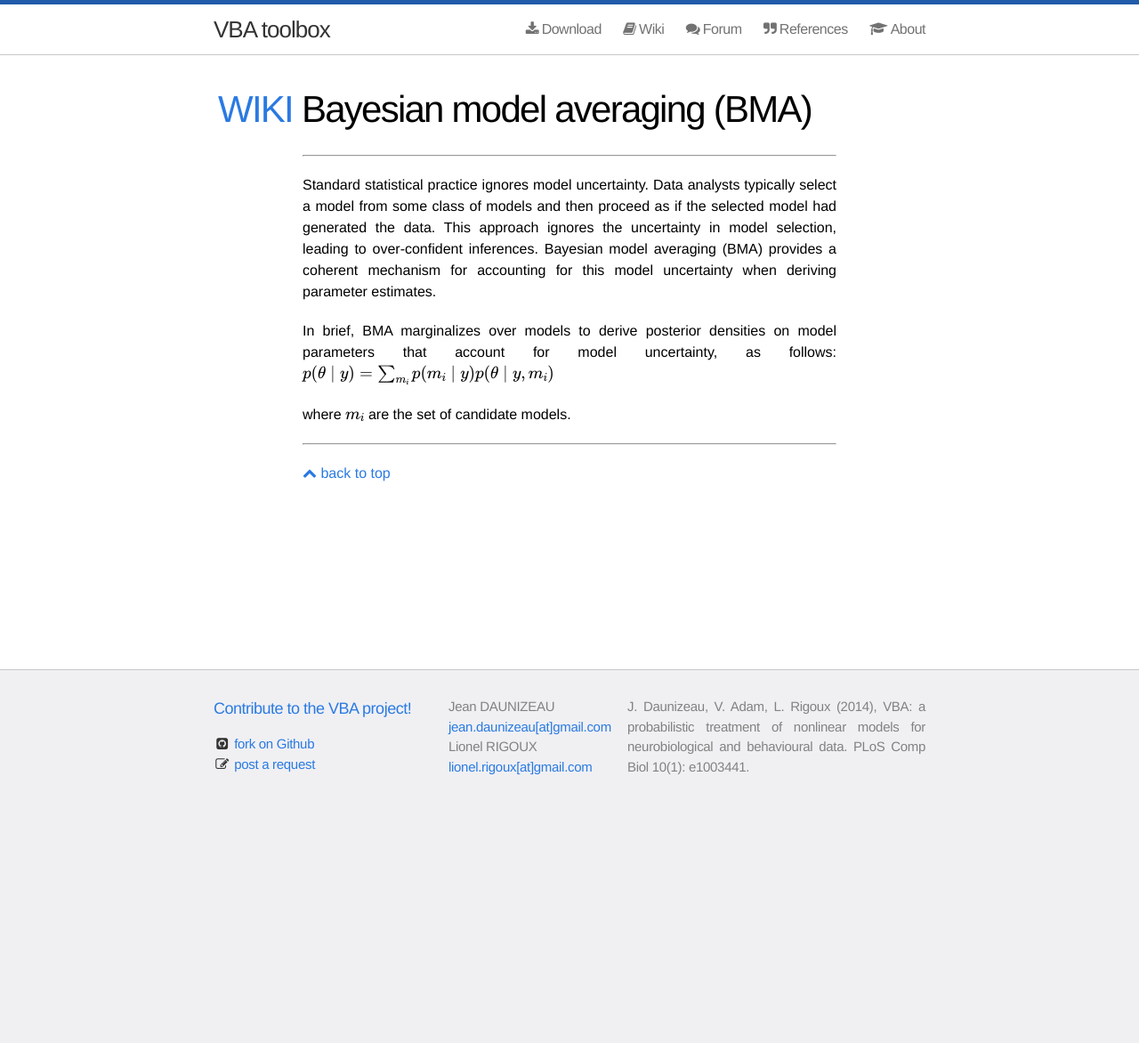
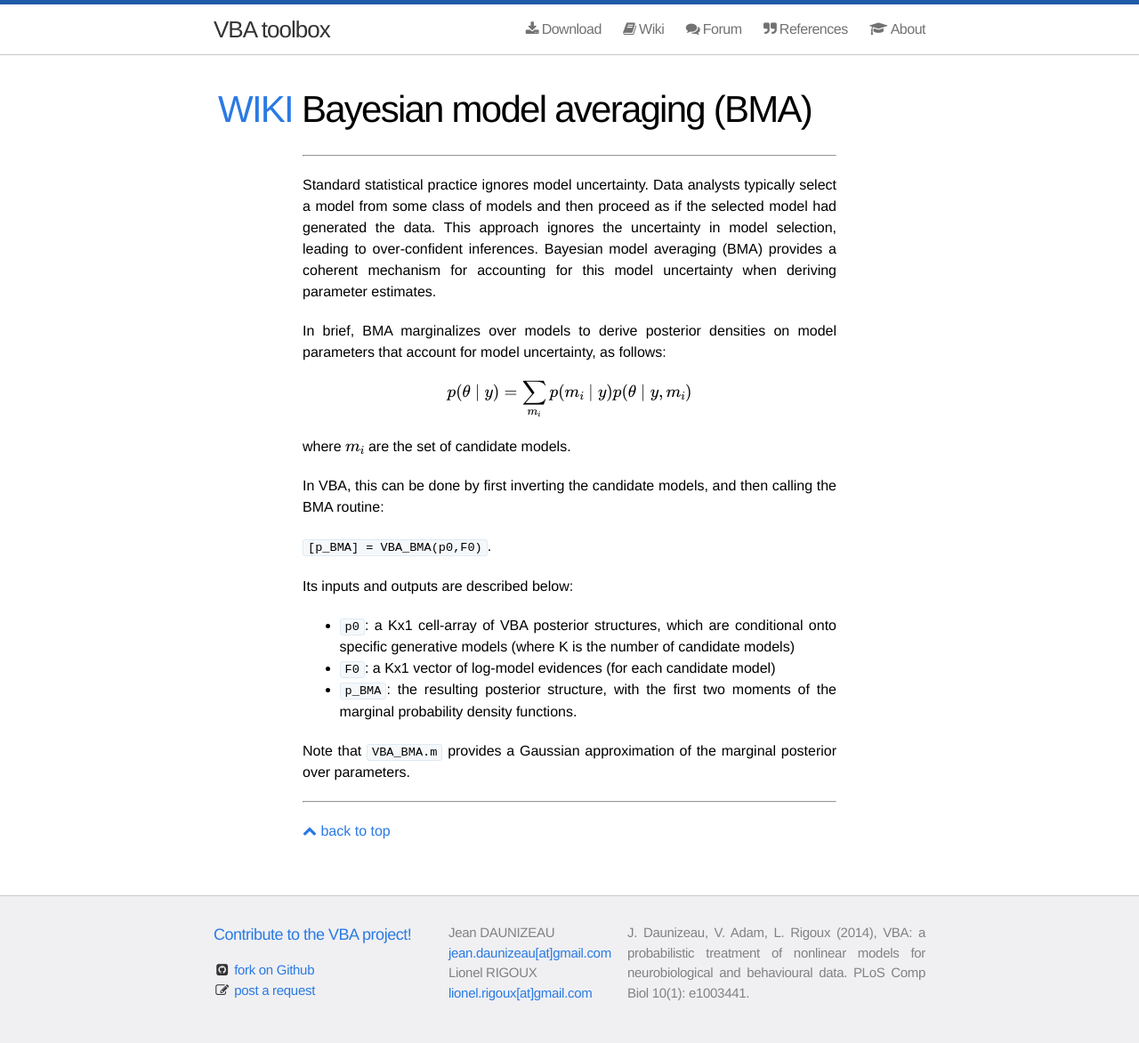
Before and after one commit to MBB-team/VBA-toolbox, a Jekyll site: the page built from _wiki/VBA-BMA.md, in a window 1280 px wide. Shown: the whole page at 89% size. Built offline with Jekyll 4.4.1, drawn with Linux system fonts in a browser that asks for light colours; nearby versions of some CDN libraries; formulas are drawn with MathJax 3; before the commit the page ends 918 px from its top, so only the background shows below that.

Commit message:
Update VBA-BMA.md

```diff
--- a/_wiki/VBA-BMA.md
+++ b/_wiki/VBA-BMA.md
@@ -9,6 +9,19 @@ title: "Bayesian model averaging (BMA)"
 Standard statistical practice ignores model uncertainty. Data analysts typically select a model from some class of models and then proceed as if the selected model had generated the data. This approach ignores the uncertainty in model selection, leading to over-confident inferences. Bayesian model averaging (BMA) provides a coherent mechanism for accounting for this model uncertainty when deriving parameter estimates.
 
 In brief, BMA marginalizes over models to derive posterior densities on model parameters that account for model uncertainty, as follows:
+
 $$p(\theta\mid y) = \sum_{m_i} p(m_i\mid y) p(\theta\mid y,m_i)$$
 
 where $$m_i$$ are the set of candidate models.
+
+In VBA, this can be done by first inverting the candidate models, and then calling the BMA routine:
+
+`[p_BMA] = VBA_BMA(p0,F0)`.
+
+Its inputs and outputs are described below:
+
+- `p0`: a Kx1 cell-array of VBA posterior structures, which are conditional onto specific generative models (where K is the number of candidate models)
+- `F0`: a Kx1 vector of log-model evidences (for each candidate model)
+- `p_BMA`: the resulting posterior structure, with the first two moments of the marginal probability density functions.
+
+Note that `VBA_BMA.m` provides a Gaussian approximation of the marginal posterior over parameters.
```
